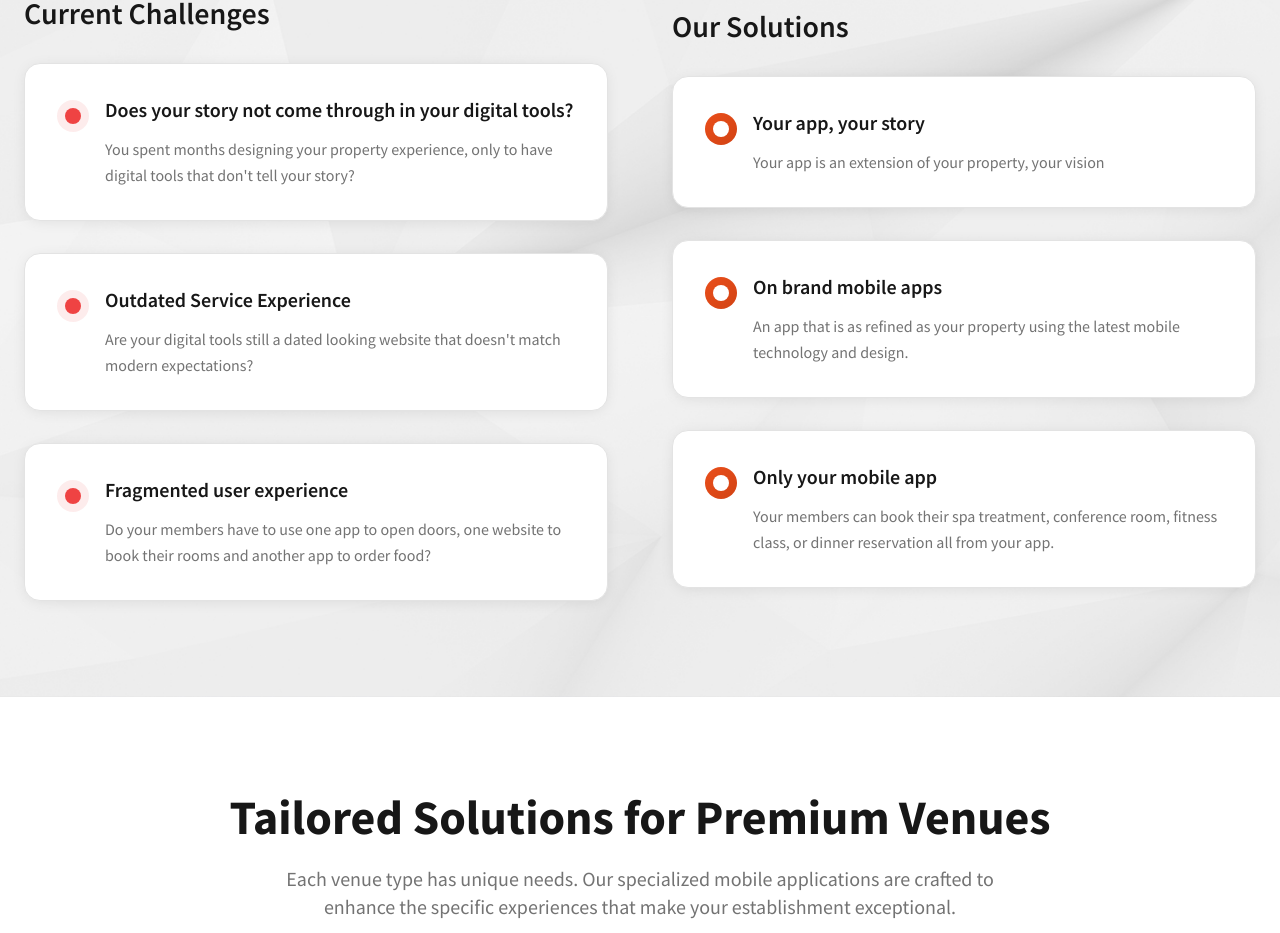
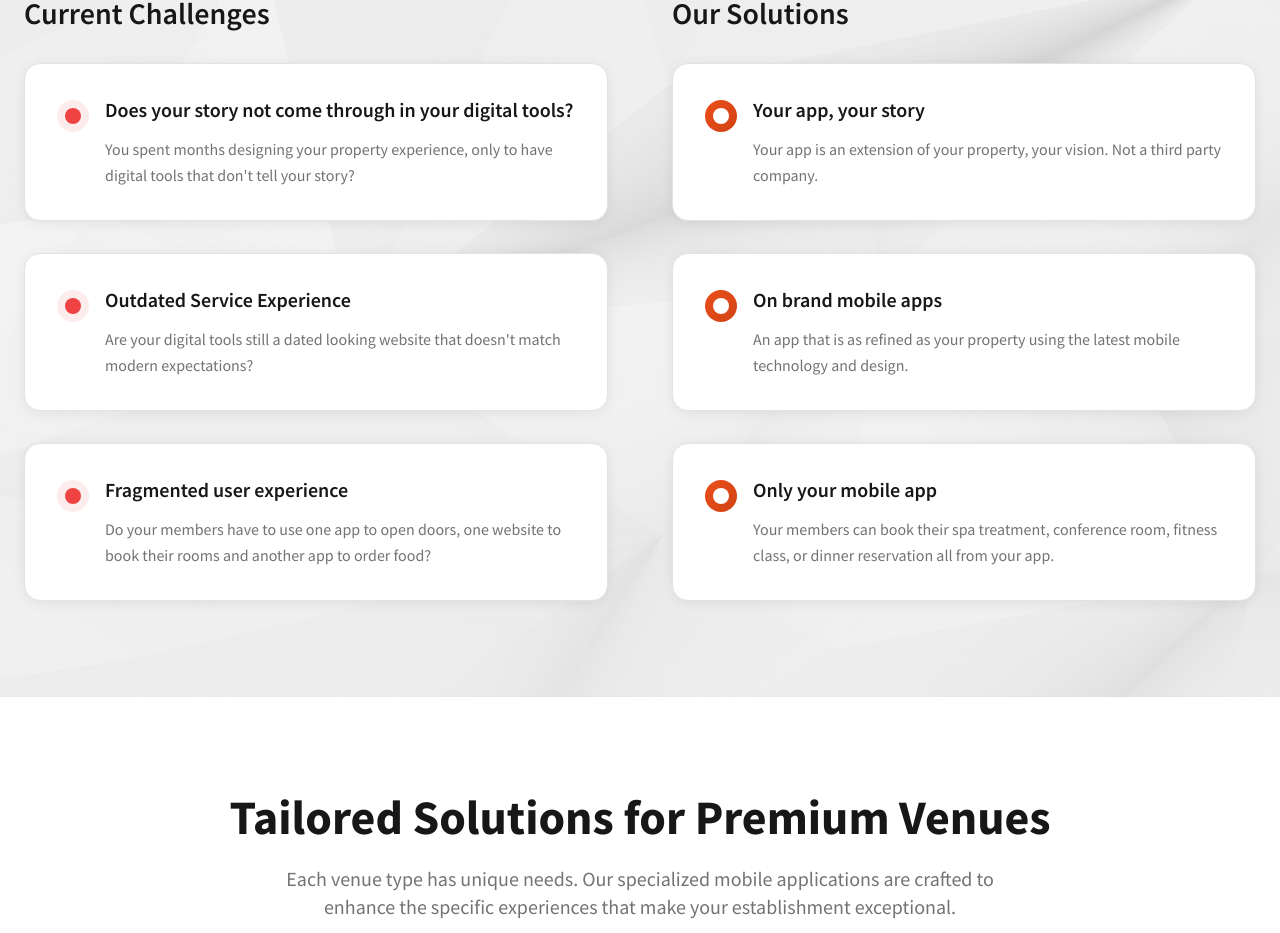
Before and after one commit to otusweb/mobdesign-website-ce2804f5, a React (Vite) app: page / in a window 1280 px wide. Shown: the part 1109-2042 px from the top of the page. Built offline with nearby package versions, Linux system fonts and the light colour scheme.

Commit message:
Update text to new copy

```diff
--- a/src/components/ProblemSolution.tsx
+++ b/src/components/ProblemSolution.tsx
@@ -17,7 +17,7 @@ const ProblemSolution = () => {
   const solutions = [
     {
       title: "Your app, your story",
-      description: "Your app is an extension of your property, your vision"
+      description: "Your app is an extension of your property, your vision. Not a third party company."
     },
     {
       title: "On brand mobile apps",
```
